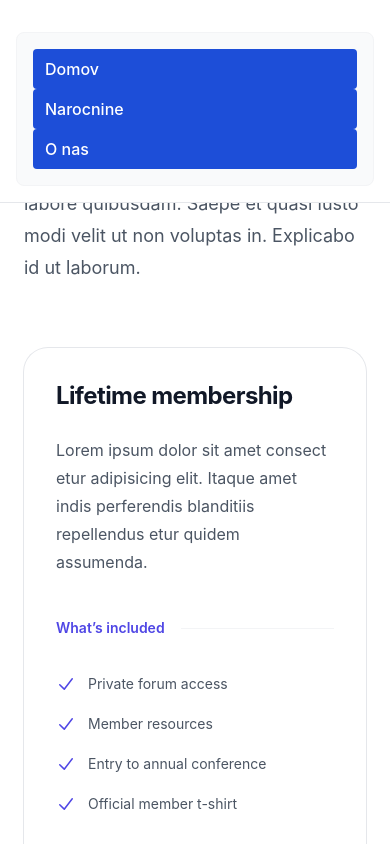
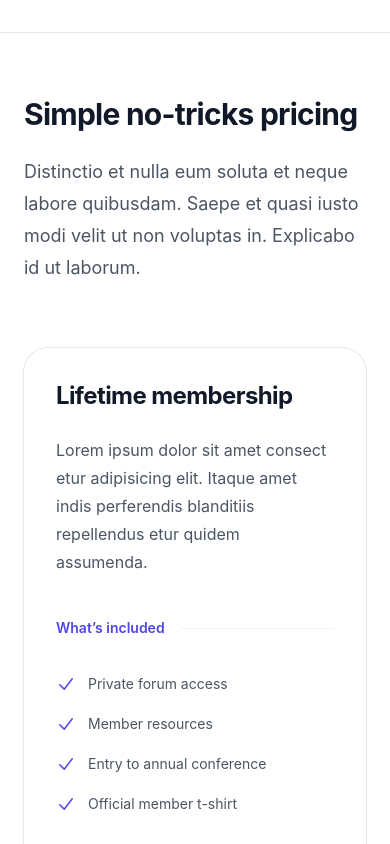
Before and after one commit to FrostyKitten02/bintegra-frontend, a React (Create React App) app in the folder app/: page / in a window 390 px wide. Shown: the top 844 px of the page. Built offline with nearby package versions, Linux system fonts and the light colour scheme.

Commit message:
Revert "#3 - navbar fix 2"
This reverts commit fd1ee0fa54893ca9524c0136865b7d5373646750.

```diff
--- a/app/src/template/NavigationBar.tsx
+++ b/app/src/template/NavigationBar.tsx
@@ -20,8 +20,8 @@
     return(
         <nav className="bg-white dark:bg-gray-900 fixed w-full z-20 top-0 left-0 border-b border-gray-200 dark:border-gray-600">
           <div className="max-w-screen-xl flex flex-wrap items-center justify-between mx-auto p-4">
-            <div className="items-center justify-between w-full md:flex md:w-auto md:order-1" id="navbar-sticky">
-              <ul className="flex flex-col p-4 md:p-0 mt-4 font-medium border border-gray-100 rounded-lg bg-gray-50 md:flex-row md:space-x-8 md:mt-0 md:border-0 md:bg-white">
+            <div className="items-center justify-between hidden w-full md:flex md:w-auto md:order-1" id="navbar-sticky">
+              <ul className="flex flex-col p-4 md:p-0 mt-4 font-medium border border-gray-100 rounded-lg bg-gray-50 md:flex-row md:space-x-8 md:mt-0 md:border-0 md:bg-white dark:bg-gray-800 md:dark:bg-gray-900 dark:border-gray-700">
                 <NavItem name="Domov" path="/" />
                 <NavItem name="Narocnine" path="/narocnine" />
                 <NavItem name="O nas" path="/about" />
```
